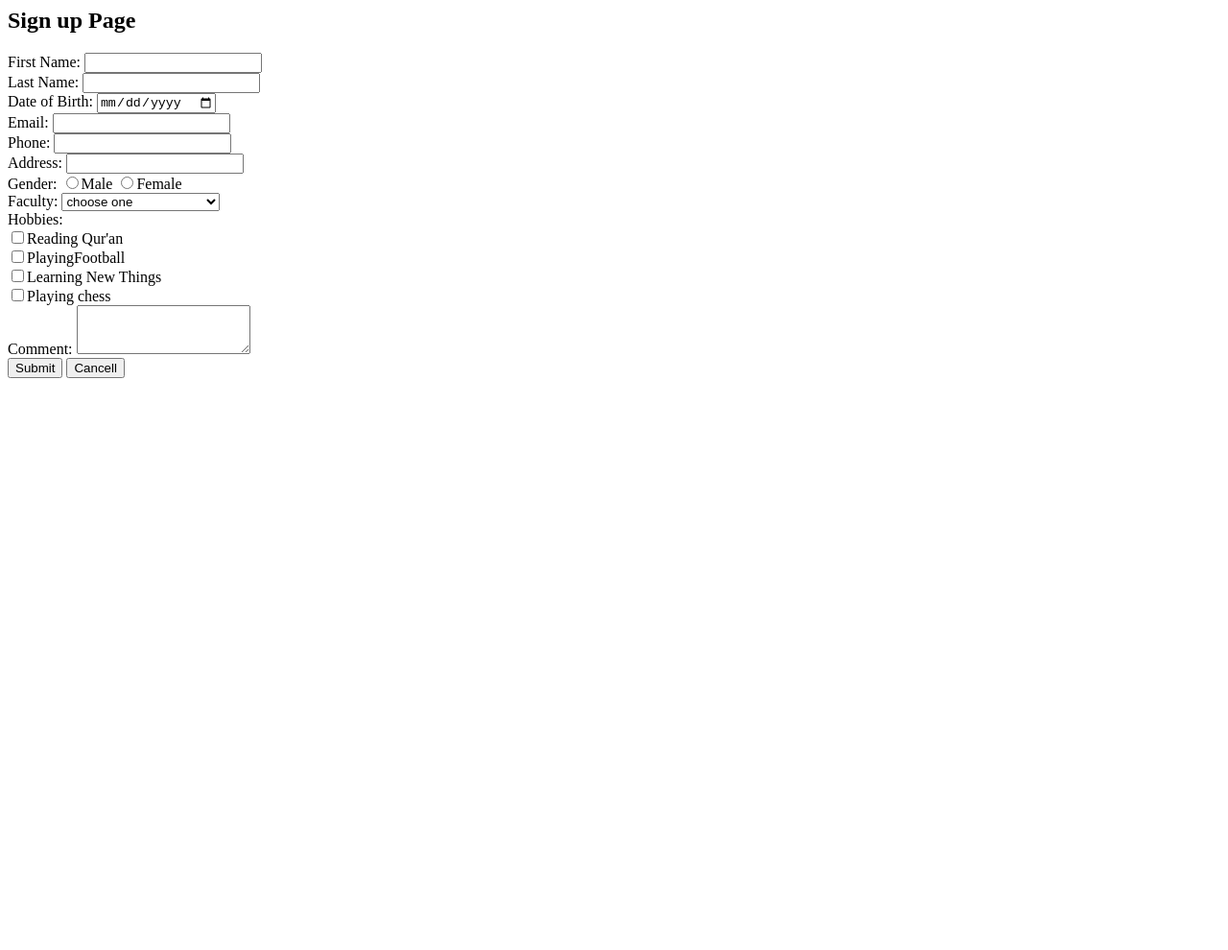
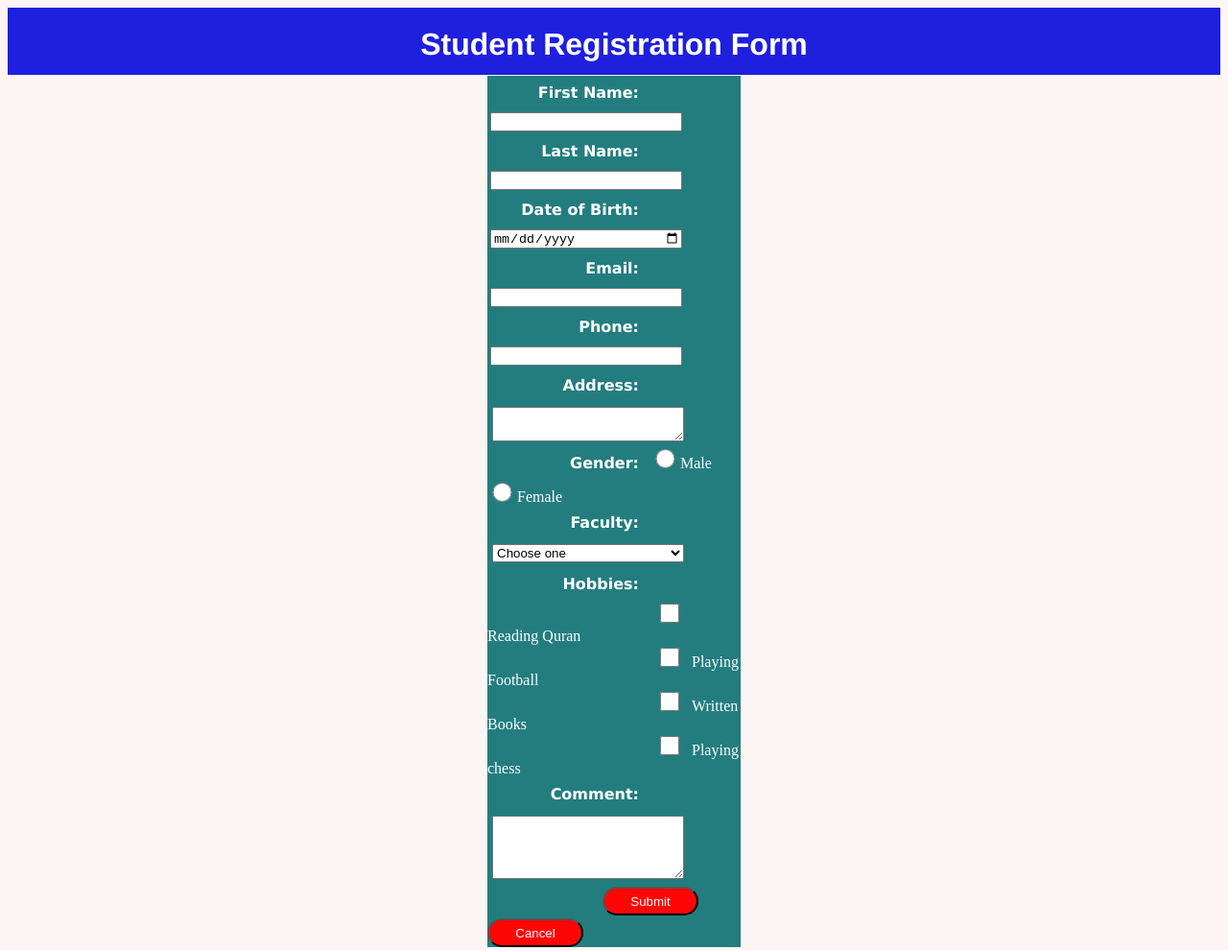
Before and after one commit to Mohamed7272666/PGD_Full_Stack-development, a plain HTML site: page form.html in a window 1280 px wide. Shown: the whole page at 96% size. Before the commit the page ends 800 px from the top, so only its background shows below. Drawn offline with Linux system fonts and the light colour scheme.

Commit message:
form edited

```diff
--- a/form.html
+++ b/form.html
@@ -2,10 +2,81 @@
   <head>
     <meta charset="UTF-8" />
     <meta name="viewport" content="width=device-width, initial-scale=1.0" />
-    <title>Form</title>
+    <title>Registration Form</title>
+    <style>
+      body {
+        background-color: rgb(253, 244, 244);
+      }
+      .main {
+        background-color: rgb(31, 31, 222);
+        height: 70px;
+      }
+      .h1 {
+        font-weight: bold;
+        font-family: "Franklin Gothic Medium", "Arial Narrow", Arial, sans-serif;
+        color: white;
+        text-align: center;
+        padding-top: 20px;
+      }
+
+      form {
+        margin-top: 1px;
+        margin-left: 500px;
+        margin-right: 500px;
+        background-color: rgb(35, 125, 127);
+        color: white;
+      }
+      label {
+        width: 150px;
+        display: inline-block;
+        font-weight: bold;
+        margin: 8px;
+        text-align: right;
+        font-family: Verdana, Geneva, Tahoma, sans-serif;
+      }
+      input {
+        width: 200px;
+        margin: 3px;
+        height: 20px;
+      }
+      input[type="radio"] {
+        width: 25px;
+      }
+      input[type="checkbox"] {
+        width: 40px;
+        margin-left: 170px;
+        margin-bottom: 5px;
+      }
+      input[type="submit"] {
+        width: 100px;
+        margin-left: 120px;
+        background-color: rgb(255, 6, 6);
+        height: 30px;
+        border-radius: 50px;
+        color: white;
+      }
+      select {
+        width: 200;
+        margin: 5px;
+      }
+      button[type="reset"] {
+        width: 100px;
+        background-color: rgb(255, 6, 6);
+        height: 30px;
+        border-radius: 50px;
+        color: white;
+      }
+      textarea {
+        width: 200px;
+        margin: 5px;
+        margin-top: 5px;
+      }
+    </style>
   </head>
   <body>
-    <h2>Sign up Page</h2>
+    <div class="main">
+      <h1 class="h1">Student Registration Form</h1>
+    </div>
     <form>
       <label>First Name: </label>
       <input type="text" /><br />
@@ -18,13 +89,13 @@
       <label>Phone: </label>
       <input type="tel" name="" id="" /><br />
       <label>Address: </label>
-      <input type="text" name="" id="" /><br />
+      <textarea name="" id="" cols="25" rows="2"></textarea>
       <label>Gender: </label>
       <input type="radio" name="Gender" value="Male" />Male
       <input type="radio" name="Gender" value="Female" />Female <br />
       <label>Faculty: </label>
-      <select name="" id="">
-        <option value="">choose one</option>
+      <select>
+        <option value="">Choose one</option>
         <option value="">Computer Science</option>
         <option value="">Accounting</option>
         <option value="">Public Health</option>
@@ -33,15 +104,17 @@
         <option value="">Business Administration</option>
         <option value="">Social Work</option></select
       ><br />
-      <label>Hobbies: </label> <br />
-      <input type="checkbox" />Reading Qur'an <br />
-      <input type="checkbox" />PlayingFootball <br />
-      <input type="checkbox" />Learning New Things <br />
-      <input type="checkbox" />Playing chess <br />
+      <label>Hobbies: </label><br />
+      <div class="checkbox">
+        <input type="checkbox" />Reading Quran <br />
+        <input type="checkbox" />Playing Football <br />
+        <input type="checkbox" />Written Books<br />
+        <input type="checkbox" />Playing chess <br />
+      </div>
       <label>Comment: </label>
-      <textarea name="" id="" cols="20" rows="3"> </textarea><br />
+      <textarea name="" id="" cols="25" rows="4"> </textarea><br />
       <input type="submit" onclick="alert('You Submitted')" name="" id="" />
-      <button type="button" onclick="alert('you calcelled')">Cancell</button>
+      <button type="reset" onclick="alert('you calcelled')">Cancel</button>
     </form>
   </body>
 </html>
```
